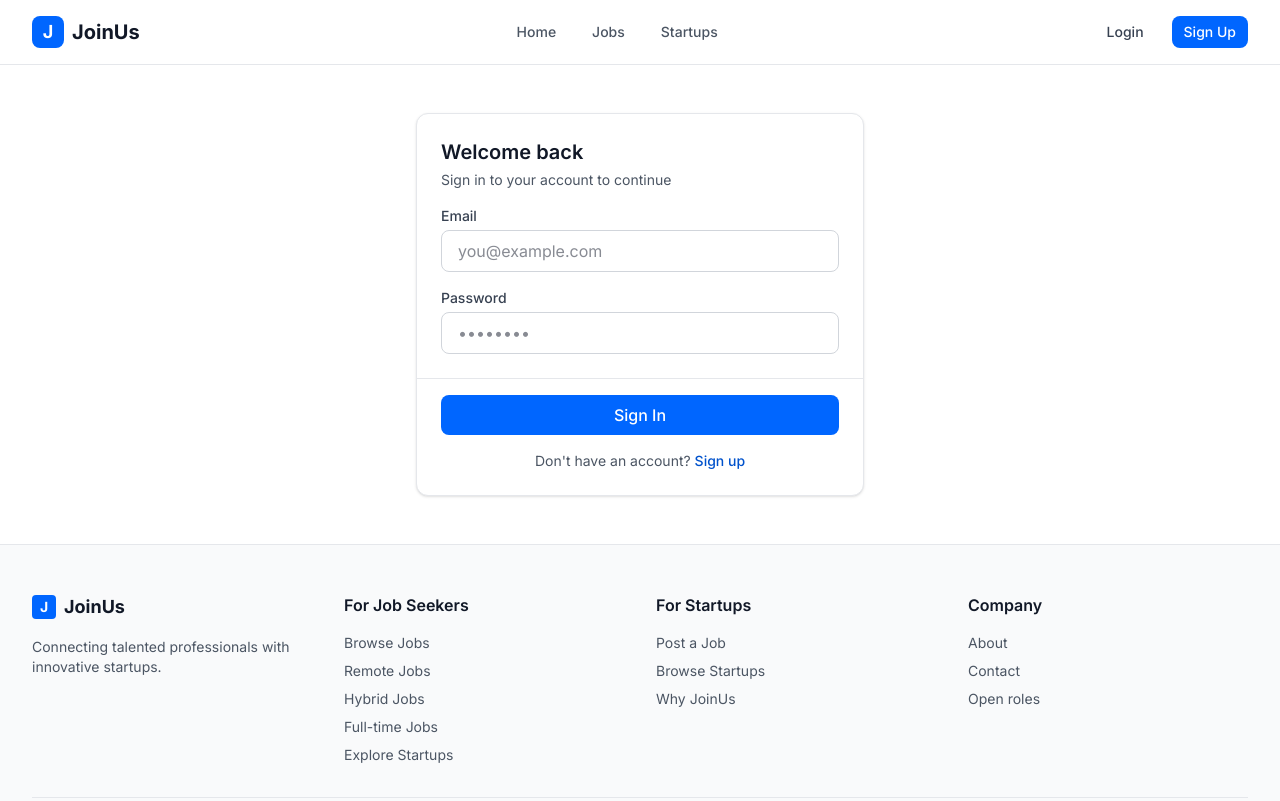
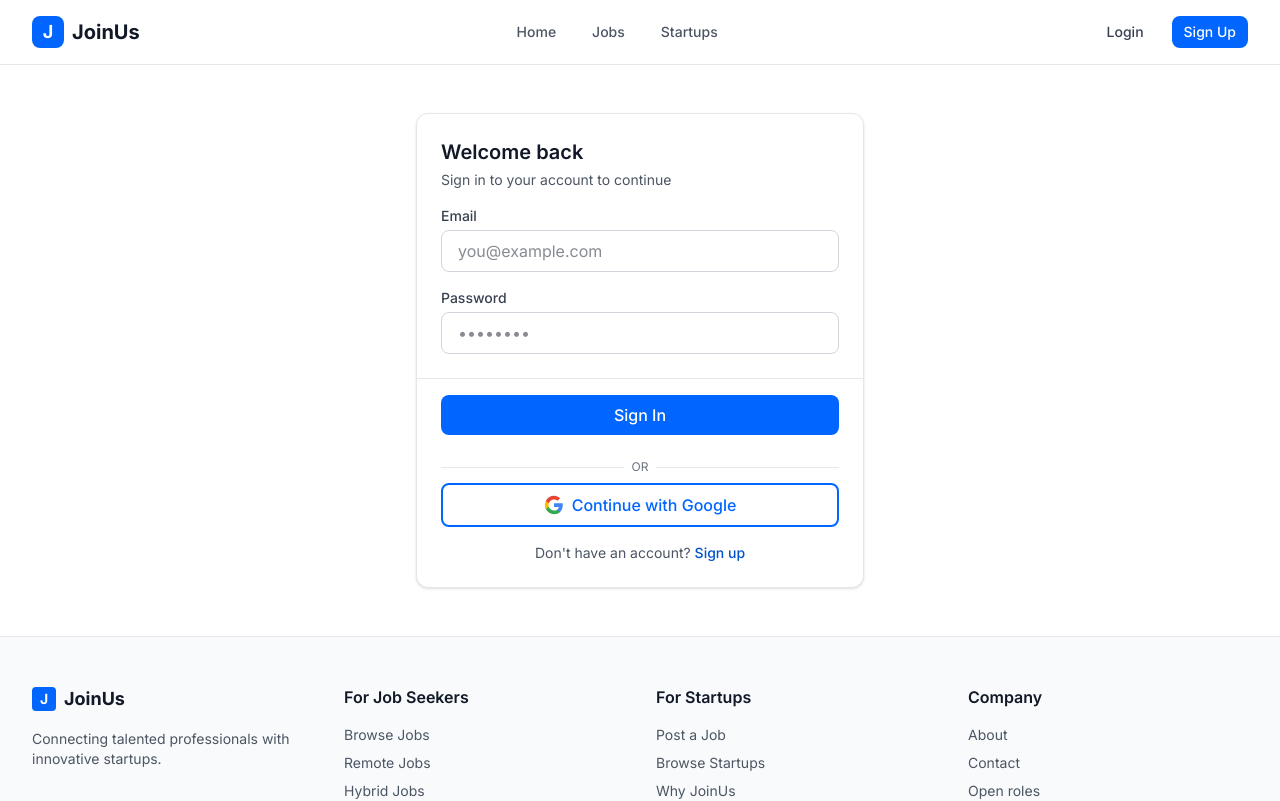
Before and after one commit to alexandrebhz/joinus, a Next.js app in the folder frontend/: page /login in a window 1280 px wide. Shown: the top 801 px of the page. Built offline with nearby package versions, Linux system fonts and the light colour scheme; no server answers.

Commit message:
google button

```diff
--- /dev/null
+++ b/frontend/src/app/auth/callback/page.tsx
@@ -0,0 +1,85 @@
+'use client'
+
+import { useEffect, useState } from 'react'
+import { useRouter, useSearchParams } from 'next/navigation'
+import { Suspense } from 'react'
+import { Header } from '@/presentation/components/layout/header'
+import { Footer } from '@/presentation/components/layout/footer'
+import { apiClient } from '@/infrastructure/api/api-client'
+import { useAuthStore } from '@/infrastructure/store/auth.store'
+import { User, UserRole, UserStatus } from '@/domain/entities/user.entity'
+
+function AuthCallbackContent() {
+  const router = useRouter()
+  const searchParams = useSearchParams()
+  const { setUser } = useAuthStore()
+  const [error, setError] = useState<string | null>(null)
+
+  useEffect(() => {
+    const run = async () => {
+      const accessToken = searchParams.get('access_token')
+      const refreshToken = searchParams.get('refresh_token')
+
+      if (!accessToken || !refreshToken) {
+        setError('Missing authentication tokens. Please try signing in again.')
+        return
+      }
+
+      localStorage.setItem('access_token', accessToken)
+      localStorage.setItem('refresh_token', refreshToken)
+
+      try {
+        const response = await apiClient.getCurrentUser()
+        if (response.success && response.data) {
+          const raw = response.data as unknown as Record<string, unknown>
+          const user: User = {
+            id: String(raw.id),
+            email: String(raw.email),
+            name: String(raw.name),
+            role: String(raw.role) as UserRole,
+            status: (String(raw.status || 'active') as UserStatus),
+            createdAt: String(raw.created_at || new Date().toISOString()),
+            updatedAt: String(raw.updated_at || new Date().toISOString()),
+          }
+          setUser(user)
+          router.replace('/dashboard')
+          return
+        }
+        setError('Could not load your profile after Google sign-in.')
+      } catch {
+        setError('Google sign-in succeeded but profile load failed. Try signing in again.')
+      }
+    }
+
+    void run()
+  }, [searchParams, setUser, router])
+
+  return (
+    <div className="w-full max-w-md text-center space-y-3">
+      {error ? (
+        <>
+          <p className="text-error-600 text-sm">{error}</p>
+          <a href="/login" className="text-primary-600 hover:text-primary-700 font-medium text-sm">
+            Back to login
+          </a>
+        </>
+      ) : (
+        <p className="text-secondary-600 text-sm">Completing Google sign-in…</p>
+      )}
+    </div>
+  )
+}
+
+export default function AuthCallbackPage() {
+  return (
+    <div className="min-h-screen flex flex-col">
+      <Header />
+      <main className="flex-1 flex items-center justify-center py-12 px-4">
+        <Suspense fallback={<p className="text-secondary-600 text-sm">Loading…</p>}>
+          <AuthCallbackContent />
+        </Suspense>
+      </main>
+      <Footer />
+    </div>
+  )
+}
--- a/frontend/src/app/login/page.tsx
+++ b/frontend/src/app/login/page.tsx
@@ -13,6 +13,7 @@ import { Input } from '@/presentation/components/ui/input'
 import { Card, CardContent, CardDescription, CardFooter, CardHeader, CardTitle } from '@/presentation/components/ui/card'
 import { apiClient } from '@/infrastructure/api/api-client'
 import { useAuthStore } from '@/infrastructure/store/auth.store'
+import { AuthDivider, GoogleSignInButton } from '@/presentation/components/auth/google-sign-in-button'
 
 const loginSchema = z.object({
   email: z.string().email('Invalid email address'),
@@ -93,6 +94,8 @@ export default function LoginPage() {
               <Button type="submit" className="w-full" isLoading={isLoading}>
                 Sign In
               </Button>
+              <AuthDivider />
+              <GoogleSignInButton label="Continue with Google" />
               <p className="text-sm text-center text-secondary-600">
                 Don't have an account?{' '}
                 <Link href="/register" className="text-primary-600 hover:text-primary-700 font-medium">
--- a/frontend/src/app/register/page.tsx
+++ b/frontend/src/app/register/page.tsx
@@ -13,6 +13,7 @@ import { Input } from '@/presentation/components/ui/input'
 import { Card, CardContent, CardDescription, CardFooter, CardHeader, CardTitle } from '@/presentation/components/ui/card'
 import { apiClient } from '@/infrastructure/api/api-client'
 import { useAuthStore } from '@/infrastructure/store/auth.store'
+import { AuthDivider, GoogleSignInButton } from '@/presentation/components/auth/google-sign-in-button'
 
 const registerSchema = z
   .object({
@@ -117,6 +118,8 @@ export default function RegisterPage() {
               <Button type="submit" className="w-full" isLoading={isLoading}>
                 Create Account
               </Button>
+              <AuthDivider />
+              <GoogleSignInButton label="Sign up with Google" />
               <p className="text-sm text-center text-secondary-600">
                 Already have an account?{' '}
                 <Link href="/login" className="text-primary-600 hover:text-primary-700 font-medium">
--- a/frontend/src/domain/entities/user.entity.ts
+++ b/frontend/src/domain/entities/user.entity.ts
@@ -9,5 +9,5 @@ export interface User {
   updatedAt: string
 }
 
-export type UserRole = 'admin' | 'startup_owner' | 'candidate' | 'member'
+export type UserRole = 'admin' | 'platform_admin' | 'startup_owner' | 'candidate' | 'member' | 'user'
 export type UserStatus = 'active' | 'pending' | 'inactive'
--- /dev/null
+++ b/frontend/src/infrastructure/auth/oauth.ts
@@ -0,0 +1,9 @@
+export function getApiBaseUrl(): string {
+  const raw = process.env.NEXT_PUBLIC_API_URL || 'http://localhost:8080'
+  return raw.trim().replace(/\/+$/, '')
+}
+
+/** Full URL to start Google OAuth on the backend. */
+export function getGoogleOAuthUrl(): string {
+  return `${getApiBaseUrl()}/api/v1/auth/oauth/google`
+}
--- /dev/null
+++ b/frontend/src/presentation/components/auth/google-sign-in-button.tsx
@@ -0,0 +1,56 @@
+'use client'
+
+import { Button } from '@/presentation/components/ui/button'
+import { getGoogleOAuthUrl } from '@/infrastructure/auth/oauth'
+
+interface GoogleSignInButtonProps {
+  label?: string
+}
+
+export function GoogleSignInButton({ label = 'Continue with Google' }: GoogleSignInButtonProps) {
+  const handleClick = () => {
+    window.location.href = getGoogleOAuthUrl()
+  }
+
+  return (
+    <Button
+      type="button"
+      variant="outline"
+      className="w-full gap-2"
+      onClick={handleClick}
+    >
+      <svg className="h-5 w-5" viewBox="0 0 24 24" aria-hidden="true">
+        <path
+          fill="#4285F4"
+          d="M22.56 12.25c0-.78-.07-1.53-.2-2.25H12v4.26h5.92c-.26 1.37-1.04 2.53-2.21 3.31v2.77h3.57c2.08-1.92 3.28-4.74 3.28-8.09z"
+        />
+        <path
+          fill="#34A853"
+          d="M12 23c2.97 0 5.46-.98 7.28-2.66l-3.57-2.77c-.98.66-2.23 1.06-3.71 1.06-2.86 0-5.29-1.93-6.16-4.53H2.18v2.84C3.99 20.53 7.7 23 12 23z"
+        />
+        <path
+          fill="#FBBC05"
+          d="M5.84 14.09c-.22-.66-.35-1.36-.35-2.09s.13-1.43.35-2.09V7.07H2.18C1.43 8.55 1 10.22 1 12s.43 3.45 1.18 4.93l2.85-2.22.81-.62z"
+        />
+        <path
+          fill="#EA4335"
+          d="M12 5.38c1.62 0 3.06.56 4.21 1.64l3.15-3.15C17.45 2.09 14.97 1 12 1 7.7 1 3.99 3.47 2.18 7.07l3.66 2.84c.87-2.6 3.3-4.53 6.16-4.53z"
+        />
+      </svg>
+      {label}
+    </Button>
+  )
+}
+
+export function AuthDivider() {
+  return (
+    <div className="relative my-2 w-full">
+      <div className="absolute inset-0 flex items-center">
+        <div className="w-full border-t border-secondary-200" />
+      </div>
+      <div className="relative flex justify-center text-xs uppercase">
+        <span className="bg-white px-2 text-secondary-500">or</span>
+      </div>
+    </div>
+  )
+}
```
Also changed, not shown: 1 other file (tests, documents, lock files or other folders).
